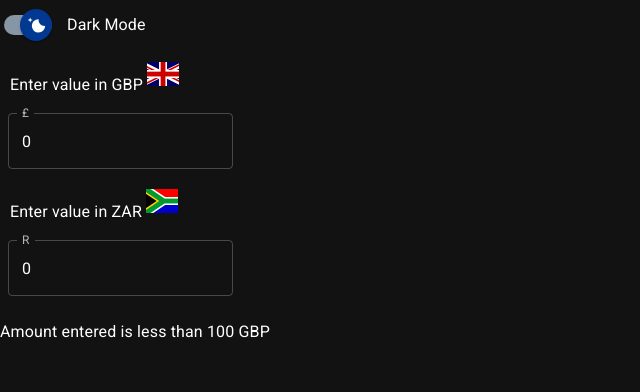
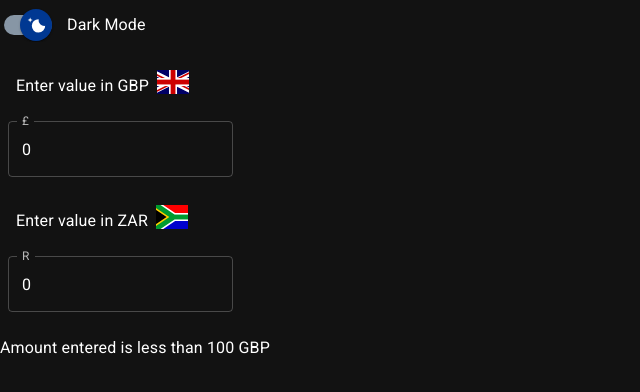
Before and after one commit to johnmchale/currency2, a React (Create React App) app: page / in a window 1280 px wide. Shown: the top 392 px of the page, without its empty margins (0-640 px from the left). Built offline with nearby package versions, Linux system fonts and the light colour scheme; no server answers.

Commit message:
align flag and text with grid component

```diff
--- a/src/App.js
+++ b/src/App.js
@@ -3,6 +3,7 @@ import React, { useState, useEffect } from "react";
 import axios from "axios";
 import {
   Box,
+  Grid,
   TextField,
   FormGroup,
   FormControlLabel,
@@ -67,13 +68,15 @@ function CurrencyInput({ currency, currencyAmount, onCurrencyChange }) {
         noValidate
         autoComplete="off"
       >
-        <legend>
-          Enter value in {currencyNames[currency].name}{" "}
-          <img
-            src={currencyNames[currency].flag}
-            alt={currencyNames[currency].name}
-          ></img>
-        </legend>
+        <Grid container direction="row" spacing={1} alignItems="center">
+          <Grid item>Enter value in {currencyNames[currency].name}</Grid>
+          <Grid item>
+            <img
+              src={currencyNames[currency].flag}
+              alt={currencyNames[currency].name}
+            ></img>
+          </Grid>
+        </Grid>
         <TextField
           id="outlined-helperText"
           label={currency === "g" ? "£" : "R"}
```
